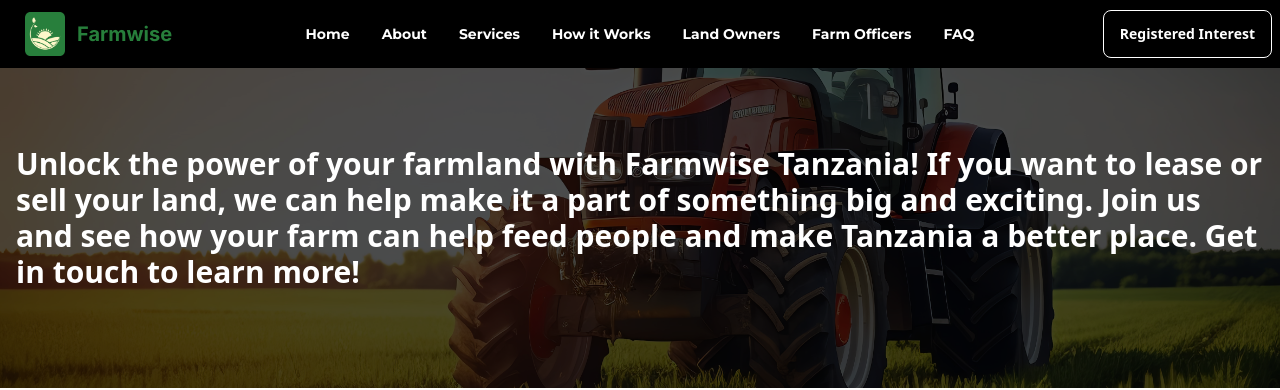
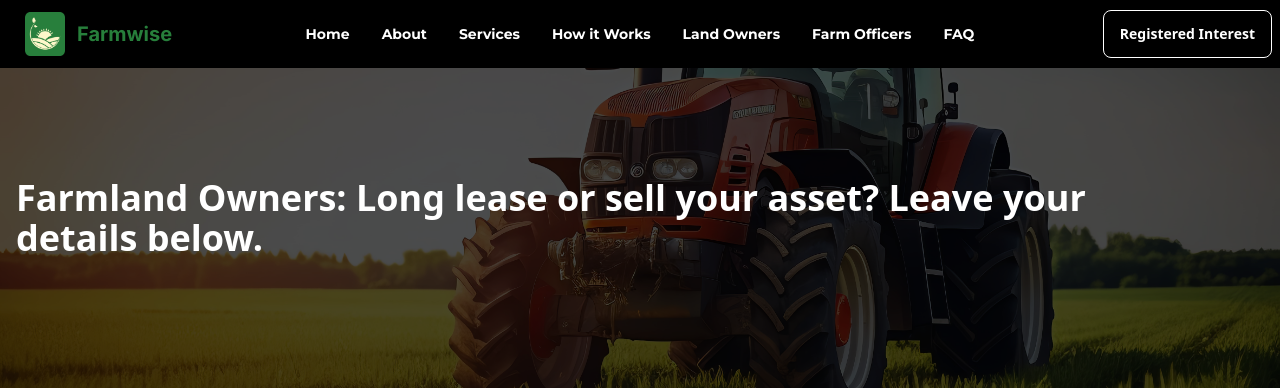
Before and after one commit to kevinmisigaro/farmwise, a Next.js app: page /owners in a window 1280 px wide. Shown: the top 390 px of the page. Built offline with nearby package versions, Linux system fonts and the light colour scheme; no server answers.

Commit message:
Changes below

```diff
--- a/src/app/(routes)/owners/page.tsx
+++ b/src/app/(routes)/owners/page.tsx
@@ -10,12 +10,8 @@ function Page() {
         <div className="hero-overlay bg-opacity-70 bg-black"></div>
         <div className="hero-content text-center text-neutral-content text-white">
           <div className="max-w-7xl">
-            <h1 className="mb-5 text-xl md:text-3xl font-bold text-left">
-              Unlock the power of your farmland with Farmwise Tanzania! If you
-              want to lease or sell your land, we can help make it a part of
-              something big and exciting. Join us and see how your farm can help
-              feed people and make Tanzania a better place. Get in
-              touch to learn more!
+            <h1 className="mb-5 text-xl md:text-4xl font-bold text-left">
+            Farmland Owners: Long lease or sell your asset? Leave your details below.
             </h1>
           </div>
         </div>
```
